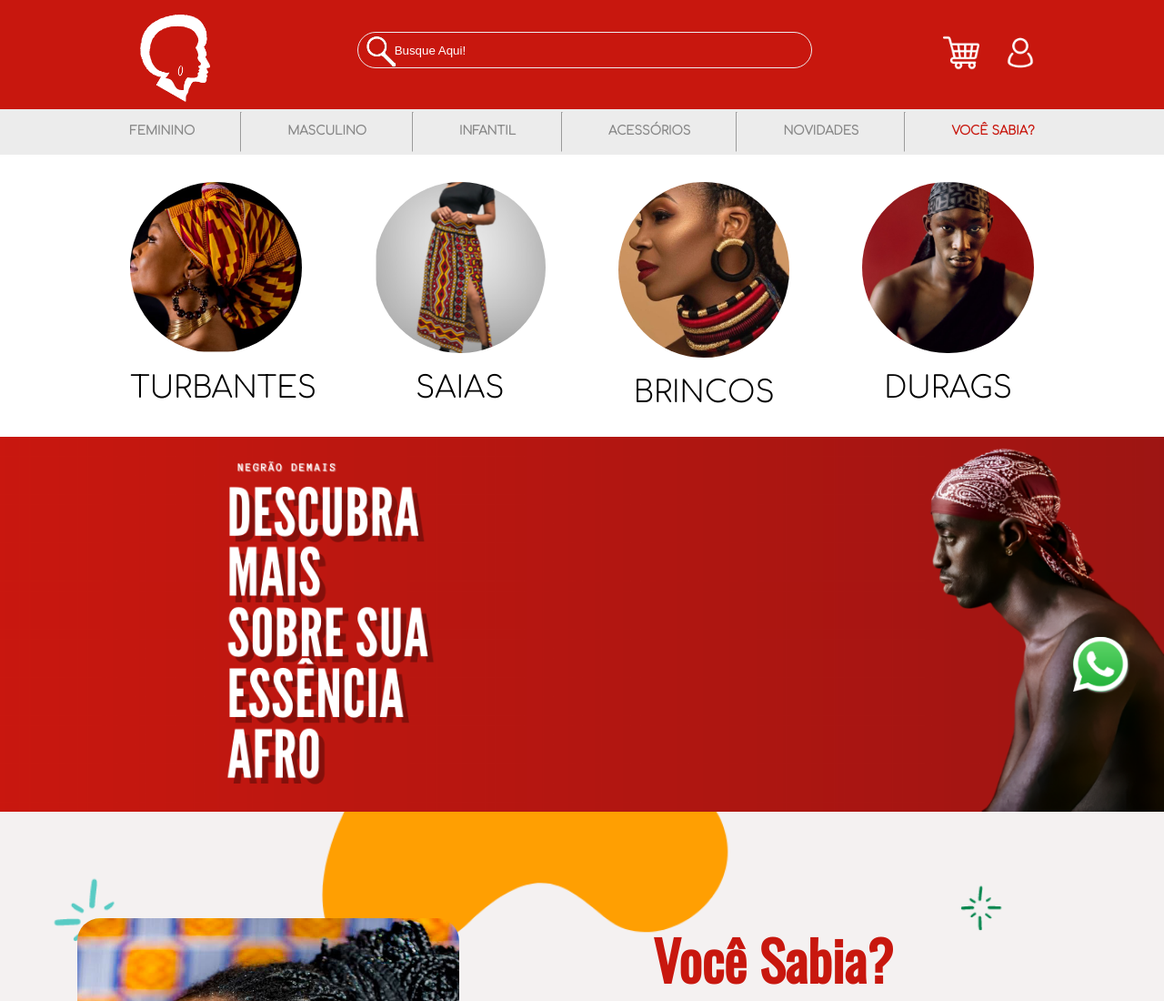
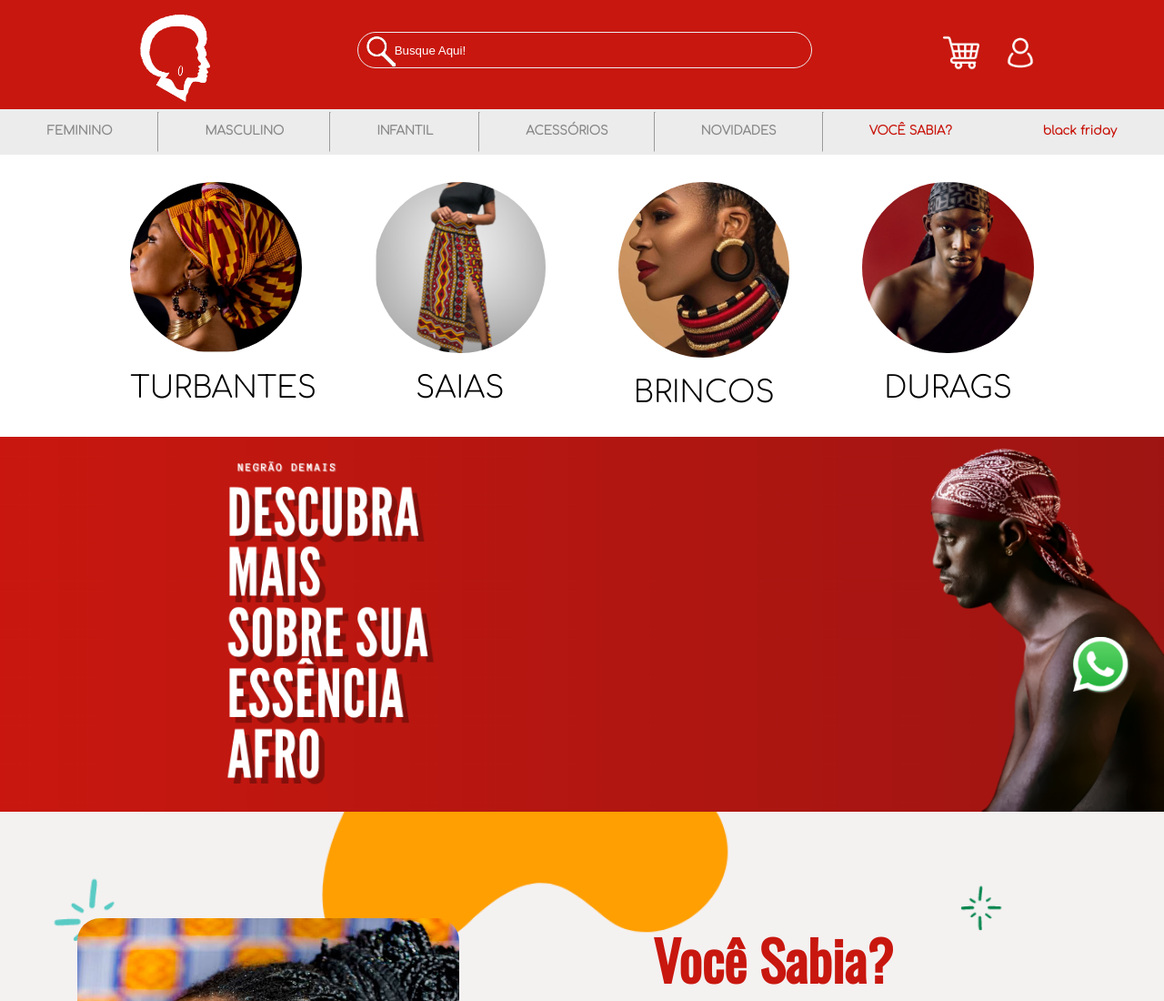
Before and after one commit to daniel86767/esseciafro, a plain HTML site: page index.html in a window 1280 px wide. Shown: the top 1100 px of the page at 91% size. Drawn offline with nearby package versions, Linux system fonts and the light colour scheme.

Commit message:
primeiro commit

```diff
--- a/index.html
+++ b/index.html
@@ -61,8 +61,12 @@
                 <h1>NOVIDADES</h1>
             </div>
             <hr>
+
             <div class="conteudo">
                 <a href="vocesabia.html"><h1 class="cont-vocesabia">VOCÊ SABIA?</h1></a>
+            </div>
+            <div class="conteudo">
+                <a href="vocesabia.html"><h1 class="cont-vocesabia">black friday</h1></a>
             </div>
         </div>
 </div>
```
